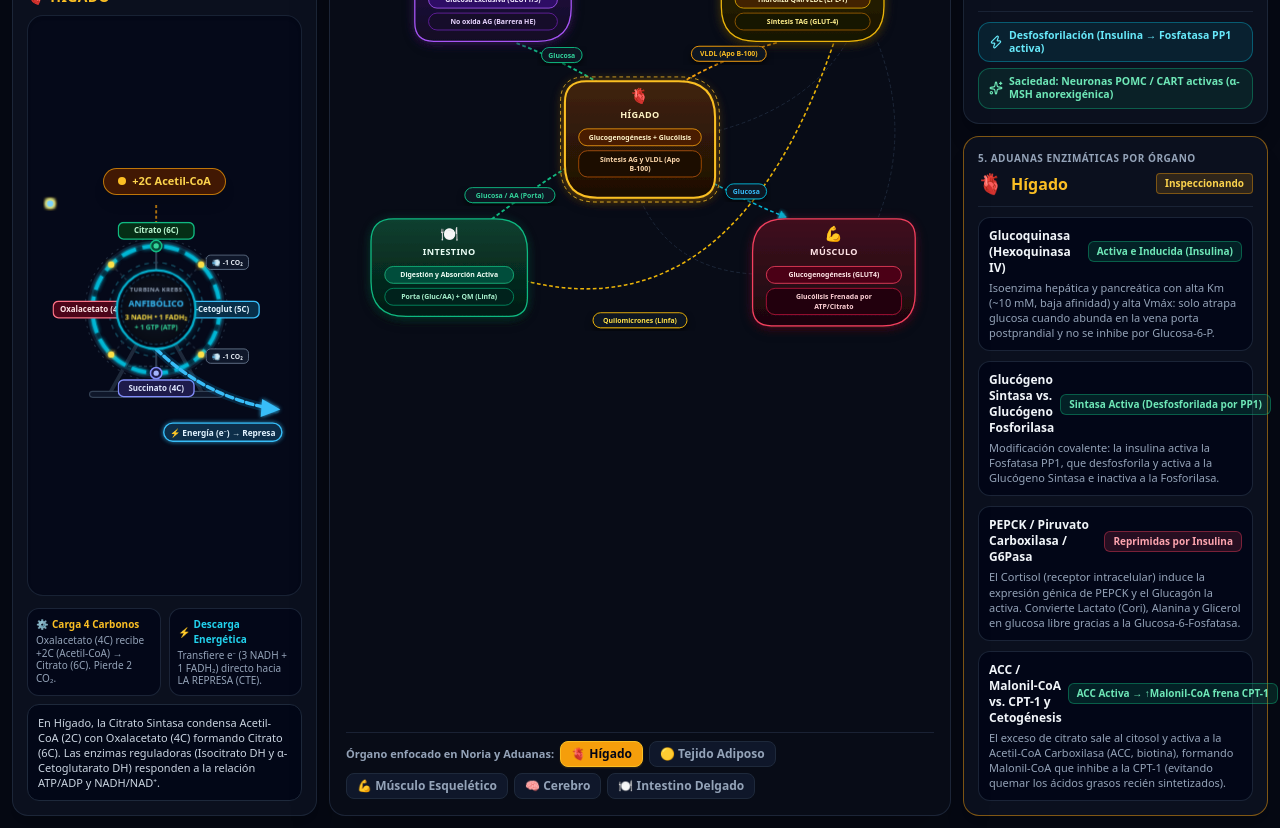
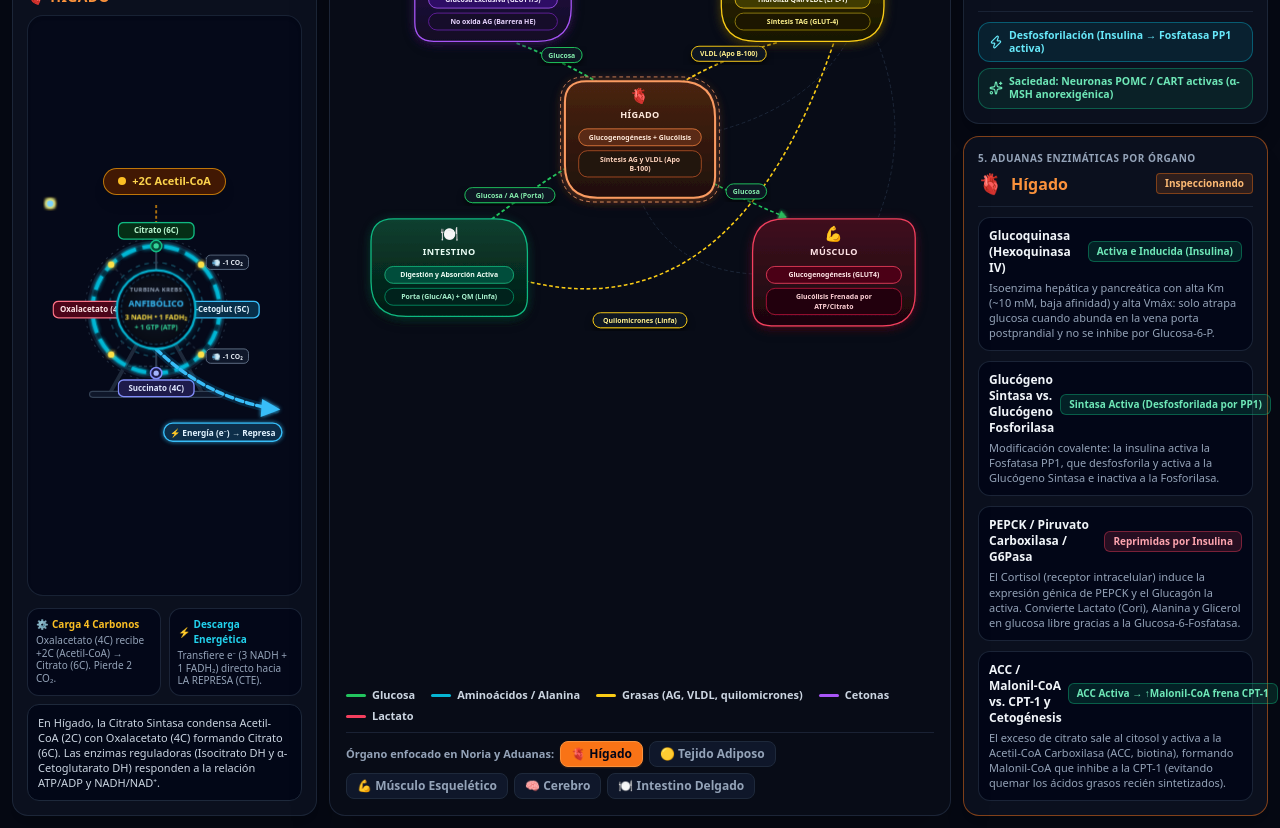
Before and after one commit to fabripuzz/metalab, a React (Vite) app: page / in a window 1280 px wide. Shown: the part 360-1188 px from the top of the page. Built offline with nearby package versions, Linux system fonts and the light colour scheme.

Commit message:
Update App.jsx

```diff
--- a/src/App.jsx
+++ b/src/App.jsx
@@ -22,18 +22,27 @@ const wrapText = (text, max) => {
 const blobPath = (w, h, [r1, r2, r3, r4]) =>
   `M ${r1} 0 H ${w - r2} Q ${w} 0 ${w} ${r2} V ${h - r3} Q ${w} ${h} ${w - r3} ${h} H ${r4} Q 0 ${h} 0 ${h - r4} V ${r1} Q 0 0 ${r1} 0 Z`;
 
+/* Color de cada flecha = lo que viaja (siempre el mismo) */
+const FLOW = {
+  glucose: { c: '#22c55e', d: '#86efac', name: 'Glucosa' },          // verde
+  amino:   { c: '#06b6d4', d: '#67e8f9', name: 'Aminoácidos / Alanina' }, // celeste
+  fat:     { c: '#facc15', d: '#fef08a', name: 'Grasas (AG, VLDL, quilomicrones)' }, // dorado
+  ketone:  { c: '#a855f7', d: '#d8b4fe', name: 'Cetonas' },          // violeta
+  lactate: { c: '#f43f5e', d: '#fda4af', name: 'Lactato' }           // rojo
+};
+
 const ORGAN_THEME = {
   brain: {
     radii: [54, 30, 54, 30], stroke: '#a855f7', hi: '#c084fc', top: '#2a1750', bot: '#110a24', title: '#f3e8ff',
     p1: { fill: '#2e1065', stroke: '#a855f7', text: '#f3e8ff' }, p2: { fill: '#150d2b', stroke: '#6b21a8', text: '#e9d5ff' }
   },
   liver: {
-    radii: [34, 58, 34, 52], stroke: '#f59e0b', hi: '#fbbf24', top: '#41230a', bot: '#1c0e04', title: '#fef3c7',
-    p1: { fill: '#4a1d03', stroke: '#f59e0b', text: '#fef3c7' }, p2: { fill: '#1d1005', stroke: '#b45309', text: '#fed7aa' }
+    radii: [34, 58, 34, 52], stroke: '#ea7c3f', hi: '#fb9b62', top: '#4a2412', bot: '#1f0f08', title: '#ffe9dc',
+    p1: { fill: '#5a2a12', stroke: '#ea7c3f', text: '#ffe9dc' }, p2: { fill: '#24120a', stroke: '#b4552a', text: '#fed7bf' }
   },
   adipose: {
-    radii: [56, 56, 56, 56], stroke: '#eab308', hi: '#fde047', top: '#352c08', bot: '#171204', title: '#fef9c3',
-    p1: { fill: '#422006', stroke: '#eab308', text: '#fef9c3' }, p2: { fill: '#191505', stroke: '#a16207', text: '#fef08a' }
+    radii: [56, 56, 56, 56], stroke: '#facc15', hi: '#fde047', top: '#3a3208', bot: '#171403', title: '#fefce8',
+    p1: { fill: '#3f3a06', stroke: '#facc15', text: '#fefce8' }, p2: { fill: '#1a1704', stroke: '#a38b0c', text: '#fef08a' }
   },
   intestine: {
     radii: [36, 52, 30, 56], stroke: '#10b981', hi: '#34d399', top: '#0a4030', bot: '#031a13', title: '#ecfdf5',
@@ -847,10 +856,10 @@ export default function App() {
     liver: {
       name: 'Hígado',
       icon: '🫀',
-      accentText: 'text-amber-400',
-      borderClass: 'border-amber-500/50',
-      badgeClass: 'bg-amber-500/15 text-amber-300 border-amber-500/40',
-      btnActiveClass: 'bg-amber-500 text-slate-950 border-amber-400 shadow-sm shadow-amber-500/20',
+      accentText: 'text-orange-400',
+      borderClass: 'border-orange-500/50',
+      badgeClass: 'bg-orange-500/15 text-orange-300 border-orange-500/40',
+      btnActiveClass: 'bg-orange-500 text-slate-950 border-orange-400 shadow-sm shadow-orange-500/20',
       mapBadge1: isPostprandial
         ? (mealType === 'keto' ? 'Gluconeogénesis + Cetogénesis' : mealType === 'protein' ? 'Ciclo de la Urea + Gluconeogén.' : 'Glucogenogénesis + Glucólisis')
         : (fastingPhase === '4_12h' ? 'Glucogenólisis (4-12h)' : 'Gluconeogénesis Activa'),
@@ -1452,21 +1461,21 @@ export default function App() {
 
                 {/* ---- Mapa de órganos. Hígado al centro (x=470, y≈645) ---- */}
                 {/* Hígado -> Cerebro: sale del borde superior-izquierdo del hígado */}
-                <Flow d="M 400 560 Q 330 520 270 498" on color={flowKetones ? '#c084fc' : '#10b981'} dot={flowKetones ? '#d8b4fe' : '#34d399'} dur={1.6} label={flowKetones ? 'Glucosa + Cetonas' : 'Glucosa'} lx={345} ly={518} />
+                <Flow d="M 400 560 Q 330 520 270 498" on color={flowKetones ? FLOW.ketone.c : FLOW.glucose.c} dot={flowKetones ? FLOW.ketone.d : FLOW.glucose.d} dur={1.6} label={flowKetones ? 'Glucosa + Cetonas' : 'Glucosa'} lx={345} ly={518} />
                 {/* Hígado -> Tejido adiposo (VLDL): borde superior-derecho */}
-                <Flow d="M 540 560 Q 610 520 690 498" on={flowVldl} color="#f59e0b" dot="#fbbf24" w={2.8} dur={1.7} label="VLDL (Apo B-100)" lx={612} ly={516} />
+                <Flow d="M 540 560 Q 610 520 690 498" on={flowVldl} color={FLOW.fat.c} dot={FLOW.fat.d} w={2.8} dur={1.7} label="VLDL (Apo B-100)" lx={612} ly={516} />
                 {/* Tejido adiposo -> Hígado (lipólisis): borde derecho del hígado */}
-                <Flow d="M 800 498 Q 740 600 592 640" on={flowLipolysisToLiver} color="#f59e0b" dot="#fbbf24" dur={1.7} label="AG Libres + Glicerol" lx={712} ly={598} />
+                <Flow d="M 800 498 Q 740 600 592 640" on={flowLipolysisToLiver} color={FLOW.fat.c} dot={FLOW.fat.d} dur={1.7} label="AG Libres + Glicerol" lx={712} ly={598} />
                 {/* Tejido adiposo -> Músculo (ácidos grasos): baja por la derecha */}
-                <Flow d="M 850 498 Q 905 640 850 780" on={flowLipolysisToMuscle} color="#f59e0b" dot="#fbbf24" w={2.8} dur={1.6} label="Ácidos Grasos" lx={890} ly={640} />
+                <Flow d="M 850 498 Q 905 640 850 780" on={flowLipolysisToMuscle} color={FLOW.fat.c} dot={FLOW.fat.d} w={2.8} dur={1.6} label="Ácidos Grasos" lx={890} ly={640} />
                 {/* Intestino -> Hígado (vena porta): borde inferior-izquierdo */}
-                <Flow d="M 220 790 Q 300 730 350 700" on={flowIntestinePortal} color="#10b981" dot="#34d399" dur={1.5} label="Glucosa / AA (Porta)" lx={262} ly={742} />
+                <Flow d="M 220 790 Q 300 730 350 700" on={flowIntestinePortal} color={FLOW.glucose.c} dot={FLOW.glucose.d} dur={1.5} label="Glucosa / AA (Porta)" lx={262} ly={742} />
                 {/* Intestino -> Tejido adiposo (quilomicrones por linfa): arco por debajo del hígado */}
-                <Flow d="M 290 880 Q 620 960 780 498" on={flowChylomicrons} color="#eab308" dot="#fde047" w={2.5} dur={2.2} label="Quilomicrones (Linfa)" lx={470} ly={942} />
+                <Flow d="M 290 880 Q 620 960 780 498" on={flowChylomicrons} color={FLOW.fat.c} dot={FLOW.fat.d} w={2.5} dur={2.2} label="Quilomicrones (Linfa)" lx={470} ly={942} />
                 {/* Hígado -> Músculo */}
-                <Flow d="M 575 716 Q 635 750 705 778" on color="#06b6d4" dot="#38bdf8" w={2.5} dur={1.7} label={flowKetones ? 'Cetonas / Gluc' : 'Glucosa'} lx={640} ly={736} arrow />
+                <Flow d="M 575 716 Q 635 750 705 778" on color={flowKetones ? FLOW.ketone.c : FLOW.glucose.c} dot={flowKetones ? FLOW.ketone.d : FLOW.glucose.d} w={2.5} dur={1.7} label={flowKetones ? 'Cetonas / Gluc' : 'Glucosa'} lx={640} ly={736} arrow />
                 {/* Músculo -> Hígado (Cori / alanina): arco inferior */}
-                <Flow d="M 650 868 Q 520 860 470 748" on={flowCoriOrAlanine} color={exerciseLoad === 'strength' ? '#fb7185' : '#34d399'} dot={exerciseLoad === 'strength' ? '#fb7185' : '#34d399'} w={2.8} dur={1.5} label={exerciseLoad === 'strength' ? 'Lactato (Ciclo de Cori)' : 'Alanina (Ciclo Glu-Ala)'} lx={540} ly={858} arrow />
+                <Flow d="M 650 868 Q 520 860 470 748" on={flowCoriOrAlanine} color={exerciseLoad === 'strength' ? FLOW.lactate.c : FLOW.amino.c} dot={exerciseLoad === 'strength' ? FLOW.lactate.d : FLOW.amino.d} w={2.8} dur={1.5} label={exerciseLoad === 'strength' ? 'Lactato (Ciclo de Cori)' : 'Alanina (Ciclo Glu-Ala)'} lx={540} ly={858} arrow />
 
                 {/* ---- ÓRGANOS ---- */}
                 <OrganCard {...organProps('brain')} x={110} y={340} w={250} title="CEREBRO" />
@@ -1475,6 +1484,16 @@ export default function App() {
                 <OrganCard {...organProps('intestine')} x={40} y={780} w={250} title="INTESTINO" />
                 <OrganCard {...organProps('muscle')} x={650} y={780} w={260} title="MÚSCULO" />
               </svg>
+            </div>
+
+            {/* Leyenda: el color de cada flecha indica qué viaja */}
+            <div className="mb-2 flex flex-wrap items-center gap-x-4 gap-y-1 text-[11px] font-semibold text-slate-300">
+              {Object.values(FLOW).map((f) => (
+                <span key={f.name} className="inline-flex items-center gap-1.5">
+                  <span className="inline-block h-[3px] w-5 rounded-full" style={{ background: f.c }} />
+                  {f.name}
+                </span>
+              ))}
             </div>
 
             {/* Selector rápido inferior de órganos */}
```
